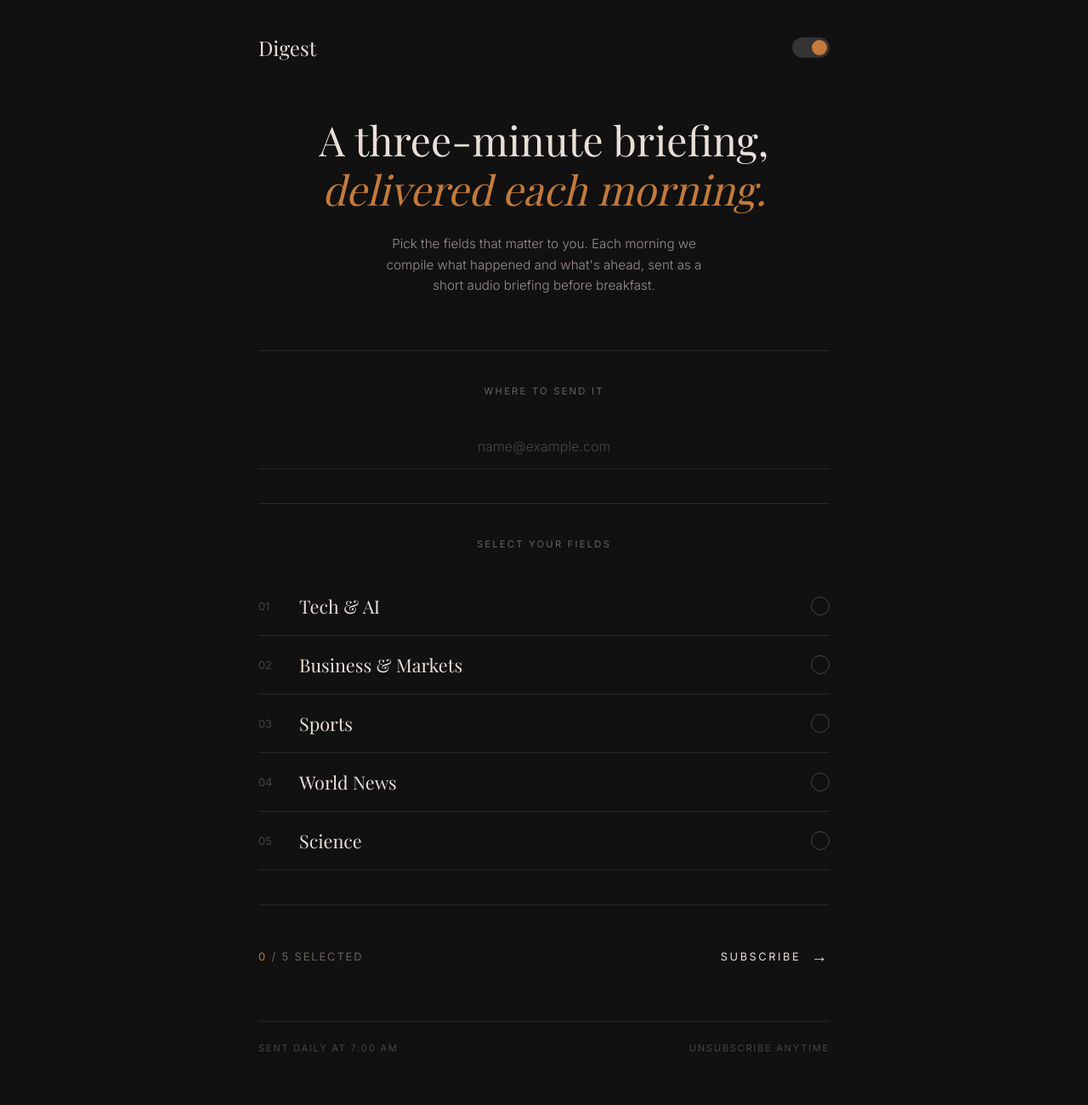
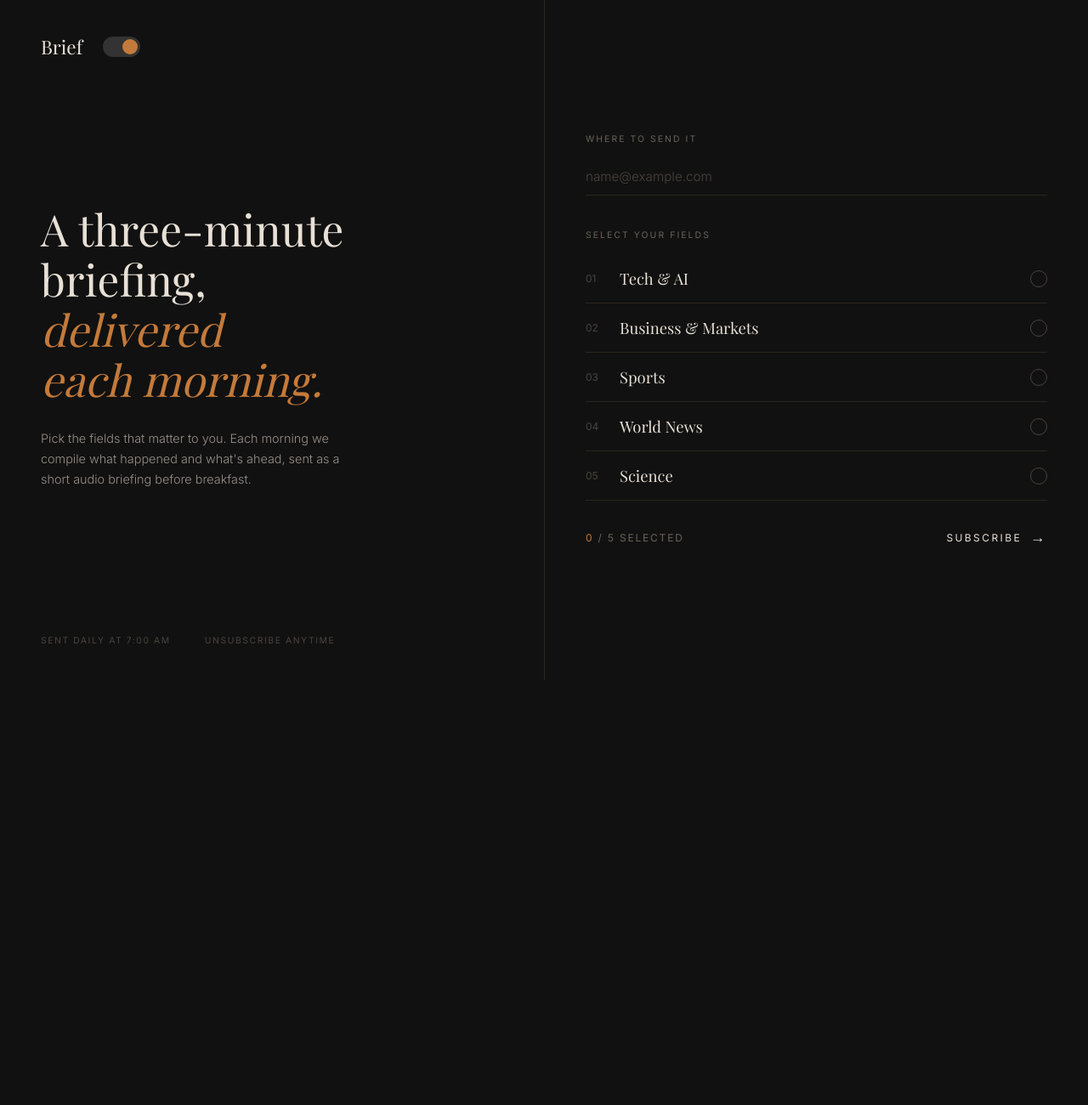
Before and after one commit to Harsh50116/gatekeeper, a Flask app: page / in a window 1280 px wide. Shown: the whole page at 85% size. After the commit the page ends 800 px from the top, so only its background shows below. Run offline with Flask 3, Linux system fonts and the light colour scheme; some web fonts are replaced.

Commit message:
chore: added a horizontal split to the ux fo the form

```diff
--- a/digest/templates/register.html
+++ b/digest/templates/register.html
@@ -3,7 +3,7 @@
 <head>
     <meta charset="UTF-8">
     <meta name="viewport" content="width=device-width, initial-scale=1.0">
-    <title>Digest — A three-minute briefing</title>
+    <title>Brief — A three-minute briefing</title>
     <link href="https://fonts.googleapis.com/css2?family=Playfair+Display:ital,wght@0,400;0,700;1,400;1,700&family=Inter:wght@300;400;500&display=swap" rel="stylesheet">
     <style>
         *, *::before, *::after { margin: 0; padding: 0; box-sizing: border-box; }
@@ -40,23 +40,29 @@
             transition: background 0.3s, color 0.3s;
         }
 
-        .container {
-            max-width: 720px;
-            margin: 0 auto;
-            padding: 40px 24px 60px;
+        .page {
+            display: grid;
+            grid-template-columns: 1fr 1fr;
+            min-height: 100vh;
         }
 
-        /* Header */
+        /* Left column */
+        .left {
+            display: flex;
+            flex-direction: column;
+            justify-content: space-between;
+            padding: 40px 48px;
+        }
+
         .header {
             display: flex;
-            justify-content: space-between;
             align-items: center;
-            margin-bottom: 64px;
+            gap: 24px;
         }
 
         .logo {
             font-family: 'Playfair Display', serif;
-            font-size: 1.5rem;
+            font-size: 1.4rem;
             font-weight: 400;
             color: var(--text);
         }
@@ -88,18 +94,16 @@
             right: 23px;
         }
 
-        /* Hero */
         .hero {
-            text-align: center;
-            margin-bottom: 64px;
+            padding: 40px 0;
         }
 
         .hero h1 {
             font-family: 'Playfair Display', serif;
-            font-size: clamp(2rem, 5vw, 3rem);
+            font-size: clamp(2.2rem, 4vw, 3.2rem);
             font-weight: 400;
-            line-height: 1.2;
-            margin-bottom: 24px;
+            line-height: 1.15;
+            margin-bottom: 28px;
         }
 
         .hero h1 em {
@@ -108,34 +112,37 @@
         }
 
         .hero p {
-            font-size: 0.95rem;
+            font-size: 0.9rem;
             font-weight: 300;
             color: var(--text-muted);
-            max-width: 400px;
-            margin: 0 auto;
-            line-height: 1.6;
+            max-width: 360px;
+            line-height: 1.7;
         }
 
-        /* Divider */
-        .divider {
-            height: 1px;
-            background: var(--divider);
-            margin: 40px 0;
+        .bottom-info {
+            display: flex;
+            gap: 40px;
+            font-size: 0.65rem;
+            letter-spacing: 0.15em;
+            text-transform: uppercase;
+            color: var(--text-dim);
         }
 
-        /* Sections */
+        /* Right column */
+        .right {
+            border-left: 1px solid var(--divider);
+            display: flex;
+            flex-direction: column;
+            justify-content: center;
+            padding: 40px 48px;
+        }
+
         .section-label {
-            text-align: center;
-            font-size: 0.7rem;
+            font-size: 0.65rem;
             letter-spacing: 0.2em;
             text-transform: uppercase;
             color: var(--text-faint);
-            margin-bottom: 32px;
-        }
-
-        /* Email input */
-        .email-group {
-            margin-bottom: 8px;
+            margin-bottom: 16px;
         }
 
         .email-input {
@@ -143,13 +150,12 @@
             background: transparent;
             border: none;
             border-bottom: 1px solid var(--divider);
-            padding: 16px 0;
+            padding: 12px 0;
             font-family: 'Inter', sans-serif;
-            font-size: 1rem;
+            font-size: 0.95rem;
             font-weight: 300;
             color: var(--text);
             outline: none;
-            text-align: center;
         }
 
         .email-input::placeholder {
@@ -160,7 +166,10 @@
             border-bottom-color: var(--accent);
         }
 
-        /* Categories */
+        .fields-section {
+            margin-top: 40px;
+        }
+
         .category-list {
             list-style: none;
         }
@@ -168,7 +177,7 @@
         .category-item {
             display: flex;
             align-items: center;
-            padding: 20px 0;
+            padding: 16px 0;
             border-bottom: 1px solid var(--divider);
             cursor: pointer;
             transition: opacity 0.2s;
@@ -179,15 +188,15 @@
         }
 
         .category-num {
-            font-size: 0.8rem;
+            font-size: 0.75rem;
             color: var(--text-dim);
-            width: 48px;
+            width: 40px;
             flex-shrink: 0;
         }
 
         .category-name {
             font-family: 'Playfair Display', serif;
-            font-size: 1.35rem;
+            font-size: 1.15rem;
             font-weight: 400;
             flex: 1;
         }
@@ -197,8 +206,8 @@
         }
 
         .category-circle {
-            width: 22px;
-            height: 22px;
+            width: 20px;
+            height: 20px;
             border-radius: 50%;
             border: 1.5px solid var(--text-dim);
             flex-shrink: 0;
@@ -214,24 +223,23 @@
         .category-check:checked + .category-item .category-circle::after {
             content: '';
             position: absolute;
-            top: 5px;
-            left: 5px;
+            top: 4px;
+            left: 4px;
             width: 10px;
             height: 10px;
             background: var(--circle-inner);
             border-radius: 50%;
         }
 
-        /* Footer */
         .footer-bar {
             display: flex;
             justify-content: space-between;
             align-items: center;
-            margin-top: 48px;
+            margin-top: 32px;
         }
 
         .counter {
-            font-size: 0.8rem;
+            font-size: 0.75rem;
             letter-spacing: 0.15em;
             color: var(--text-faint);
         }
@@ -242,7 +250,7 @@
 
         .subscribe-btn {
             font-family: 'Inter', sans-serif;
-            font-size: 0.8rem;
+            font-size: 0.75rem;
             letter-spacing: 0.2em;
             text-transform: uppercase;
             color: var(--text);
@@ -251,7 +259,7 @@
             cursor: pointer;
             display: flex;
             align-items: center;
-            gap: 12px;
+            gap: 10px;
             transition: color 0.2s;
         }
 
@@ -260,57 +268,73 @@
         }
 
         .subscribe-btn .arrow {
-            font-size: 1.2rem;
+            font-size: 1.1rem;
         }
 
-        /* Bottom info */
-        .bottom-info {
-            display: flex;
-            justify-content: space-between;
-            margin-top: 64px;
-            padding-top: 24px;
-            border-top: 1px solid var(--divider);
-            font-size: 0.7rem;
-            letter-spacing: 0.15em;
-            text-transform: uppercase;
-            color: var(--text-dim);
-        }
-
-        /* Error */
         .error {
-            text-align: center;
             color: var(--accent);
             font-size: 0.85rem;
             margin-bottom: 16px;
         }
+
+        /* Mobile: stack columns */
+        @media (max-width: 768px) {
+            .page {
+                grid-template-columns: 1fr;
+            }
+
+            .left {
+                padding: 32px 24px;
+            }
+
+            .right {
+                border-left: none;
+                border-top: 1px solid var(--divider);
+                padding: 32px 24px;
+            }
+
+            .hero h1 {
+                font-size: 2rem;
+            }
+
+            .bottom-info {
+                margin-top: 32px;
+            }
+        }
     </style>
 </head>
 <body>
-    <div class="container">
+    <form method="POST" action="/register" id="digestForm">
+        <div class="page">
+            <div class="left">
                 <div class="header">
-            <div class="logo">Digest</div>
-            <button class="theme-toggle" aria-label="Toggle theme"></button>
+                    <div class="logo">Brief</div>
+                    <button type="button" class="theme-toggle" aria-label="Toggle theme"></button>
                 </div>
 
                 <div class="hero">
-            <h1>A three-minute briefing,<br><em>delivered each morning.</em></h1>
+                    <h1>A three-minute<br>briefing,<br><em>delivered<br>each morning.</em></h1>
                     <p>Pick the fields that matter to you. Each morning we compile what happened and what's ahead, sent as a short audio briefing before breakfast.</p>
                 </div>
 
+                <div class="bottom-info">
+                    <span>Sent daily at 7:00 AM</span>
+                    <span>Unsubscribe anytime</span>
+                </div>
+            </div>
+
+            <div class="right">
                 {% if error %}
                 <p class="error">{{ error }}</p>
                 {% endif %}
 
-        <form method="POST" action="/register" id="digestForm">
-            <div class="divider"></div>
+                <div class="email-section">
                     <div class="section-label">Where to send it</div>
-            <div class="email-group">
                     <input type="email" name="email" class="email-input" placeholder="name@example.com" value="{{ email }}" required>
                 </div>
 
-            <div class="divider"></div>
+                <div class="fields-section">
                     <div class="section-label">Select your fields</div>
-
                     <ul class="category-list">
                         {% set display_names = {
                             'tech_ai': 'Tech & AI',
@@ -331,20 +355,15 @@
                         </li>
                         {% endfor %}
                     </ul>
-
-            <div class="divider"></div>
+                </div>
 
                 <div class="footer-bar">
                     <div class="counter"><span id="count">0</span> / 5 SELECTED</div>
                     <button type="submit" class="subscribe-btn">SUBSCRIBE <span class="arrow">&rarr;</span></button>
                 </div>
-
-            <div class="bottom-info">
-                <span>Sent daily at 7:00 AM</span>
-                <span>Unsubscribe anytime</span>
+            </div>
         </div>
     </form>
-    </div>
 
     <script>
         const checks = document.querySelectorAll('.category-check');
```
Lines whose indentation alone changed are shown as unchanged.
